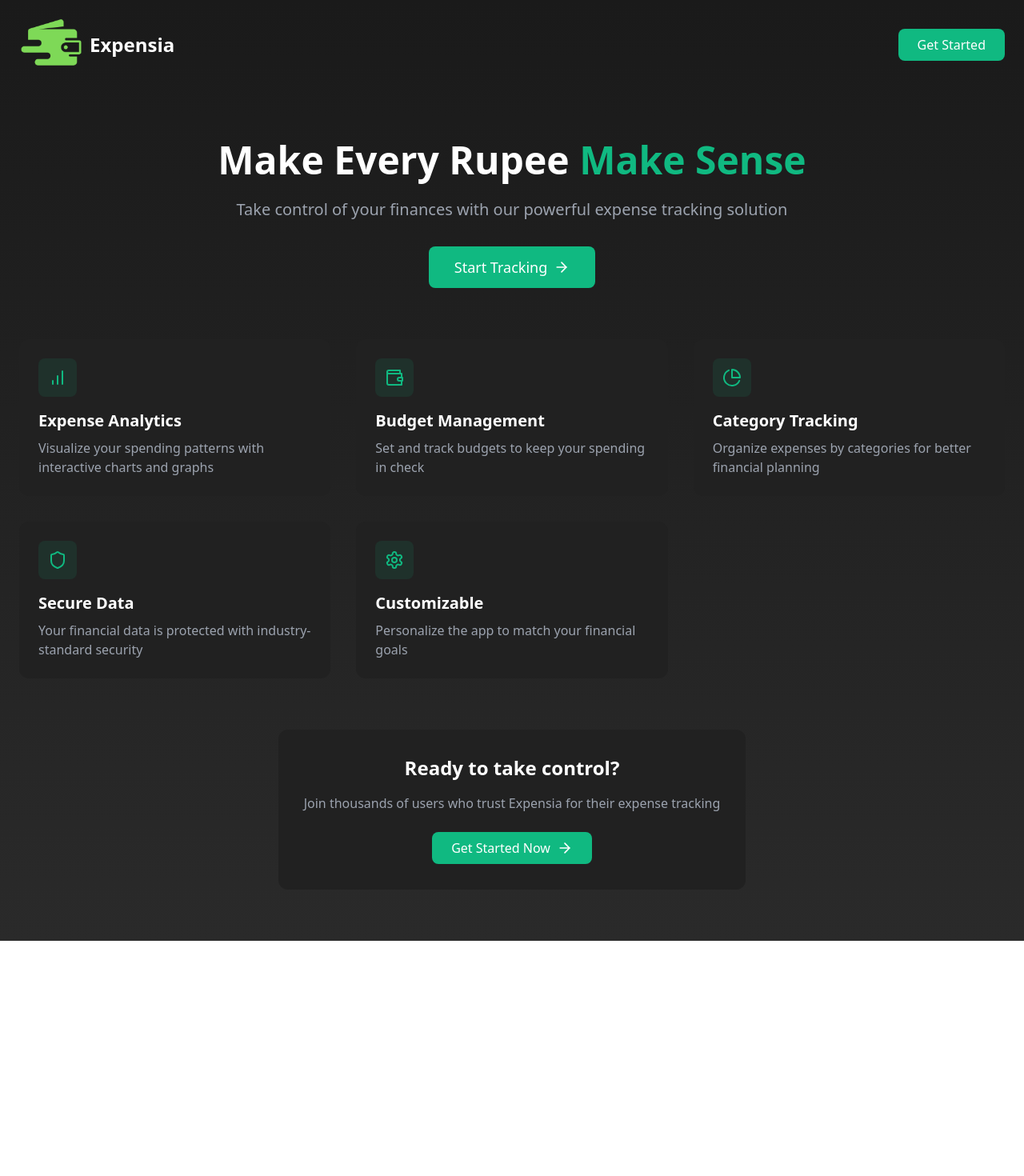
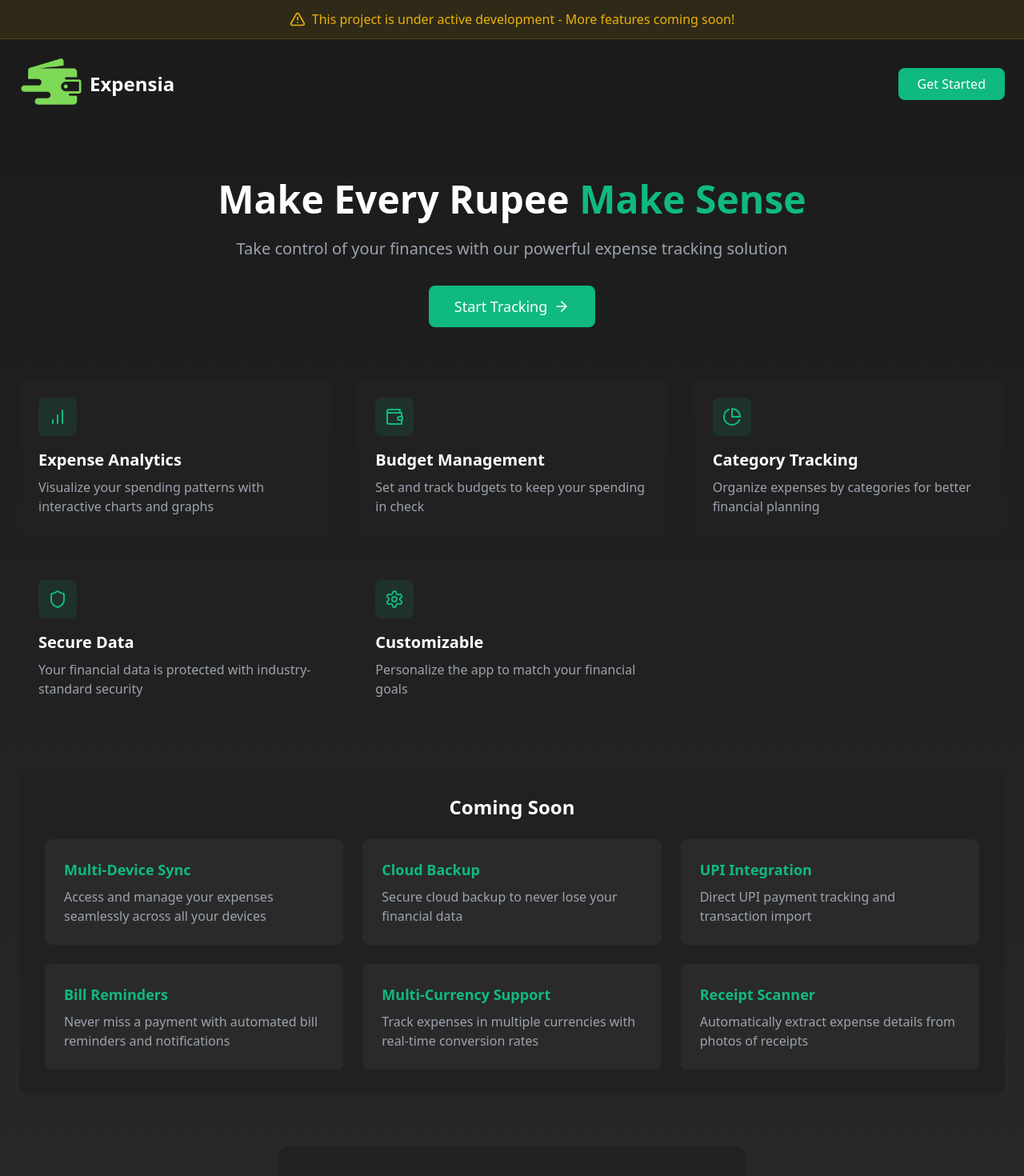
Before and after one commit to AnilabhBarua/Expensia, a React (Vite) app: page / in a window 1280 px wide. Shown: the top 1470 px of the page at 80% size. Before the commit the page ends 1176 px from the top, so only its background shows below. Built offline with nearby package versions, Linux system fonts and the light colour scheme.

Commit message:
added under active dev mark

```diff
--- a/src/pages/Landing.tsx
+++ b/src/pages/Landing.tsx
@@ -1,11 +1,19 @@
 import React from 'react';
 import { motion } from 'framer-motion';
 import { Link } from 'react-router-dom';
-import { BarChart as ChartBar, Shield, Wallet, PieChart, Settings, ArrowRight } from 'lucide-react';
+import { BarChart as ChartBar, Shield, Wallet, PieChart, Settings, ArrowRight, AlertTriangle } from 'lucide-react';
 
 const Landing = () => {
   return (
     <div className="min-h-screen bg-gradient-to-b from-[#1a1a1a] to-[#2a2a2a]">
+      {/* Development Banner */}
+      <div className="bg-yellow-500/10 border-b border-yellow-500/20">
+        <div className="container mx-auto px-6 py-3 flex items-center justify-center text-yellow-500">
+          <AlertTriangle size={20} className="mr-2" />
+          <span>This project is under active development - More features coming soon!</span>
+        </div>
+      </div>
+
       <nav className="container mx-auto px-6 py-4 flex items-center justify-between">
         <div className="flex items-center space-x-2">
           <img src="/2TT.png" alt="Expensia" className="h-20 w-13 mr-0" />
@@ -95,6 +103,44 @@ const Landing = () => {
           ))}
         </div>
 
+        {/* Upcoming Features Section */}
+        <div className="bg-[#212121] rounded-xl p-8 mb-16">
+          <h2 className="text-2xl font-bold text-white mb-6 text-center">Coming Soon</h2>
+          <div className="grid grid-cols-1 md:grid-cols-2 lg:grid-cols-3 gap-6">
+            {[
+              {
+                title: "Multi-Device Sync",
+                description: "Access and manage your expenses seamlessly across all your devices"
+              },
+              {
+                title: "Cloud Backup",
+                description: "Secure cloud backup to never lose your financial data"
+              },
+              {
+                title: "UPI Integration",
+                description: "Direct UPI payment tracking and transaction import"
+              },
+              {
+                title: "Bill Reminders",
+                description: "Never miss a payment with automated bill reminders and notifications"
+              },
+              {
+                title: "Multi-Currency Support",
+                description: "Track expenses in multiple currencies with real-time conversion rates"
+              },
+              {
+                title: "Receipt Scanner",
+                description: "Automatically extract expense details from photos of receipts"
+              }
+            ].map((feature, index) => (
+              <div key={index} className="bg-[#2a2a2a] p-6 rounded-lg">
+                <h3 className="text-lg font-semibold text-emerald-500 mb-2">{feature.title}</h3>
+                <p className="text-gray-400">{feature.description}</p>
+              </div>
+            ))}
+          </div>
+        </div>
+
         <div className="text-center">
           <motion.div
             initial={{ opacity: 0, scale: 0.95 }}
```
